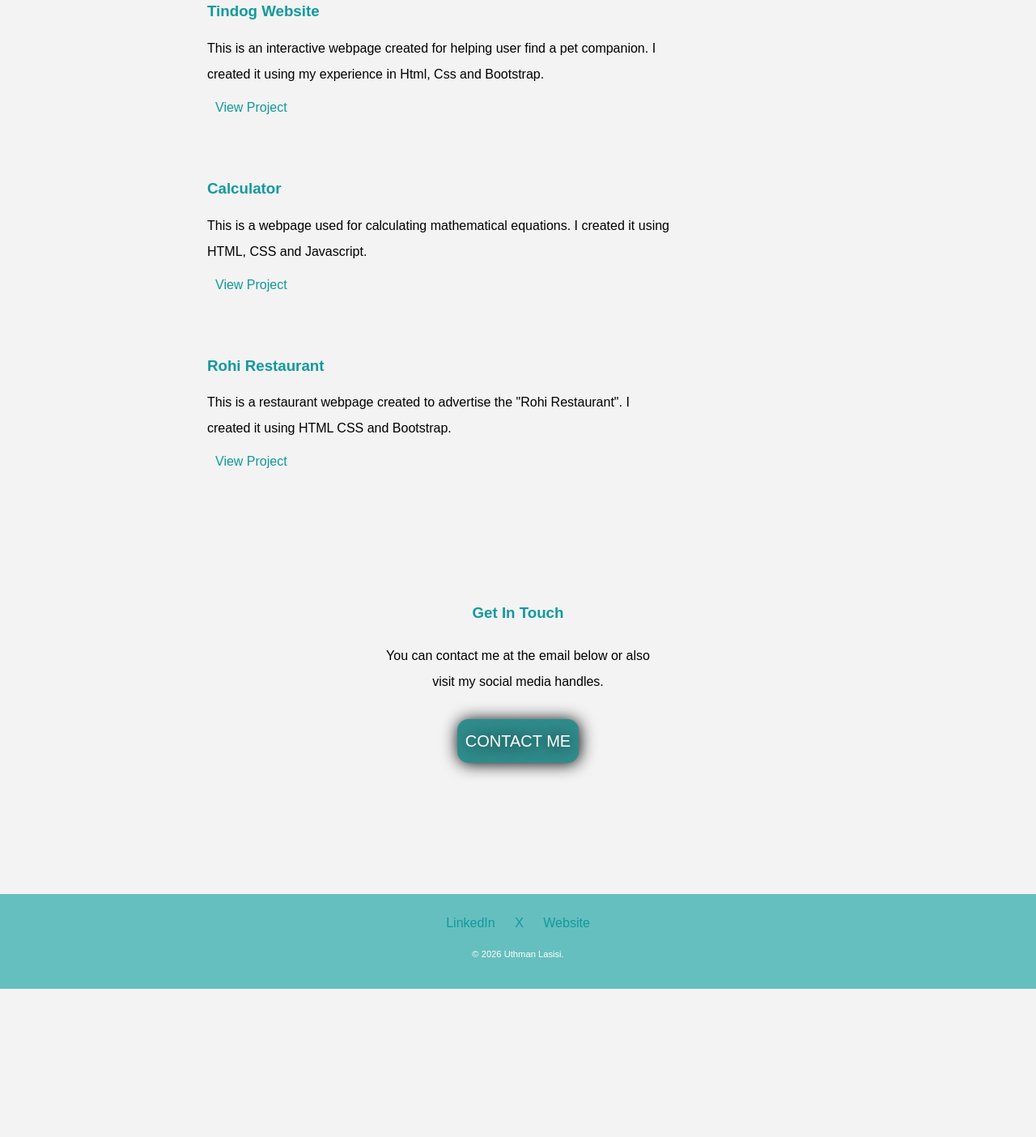
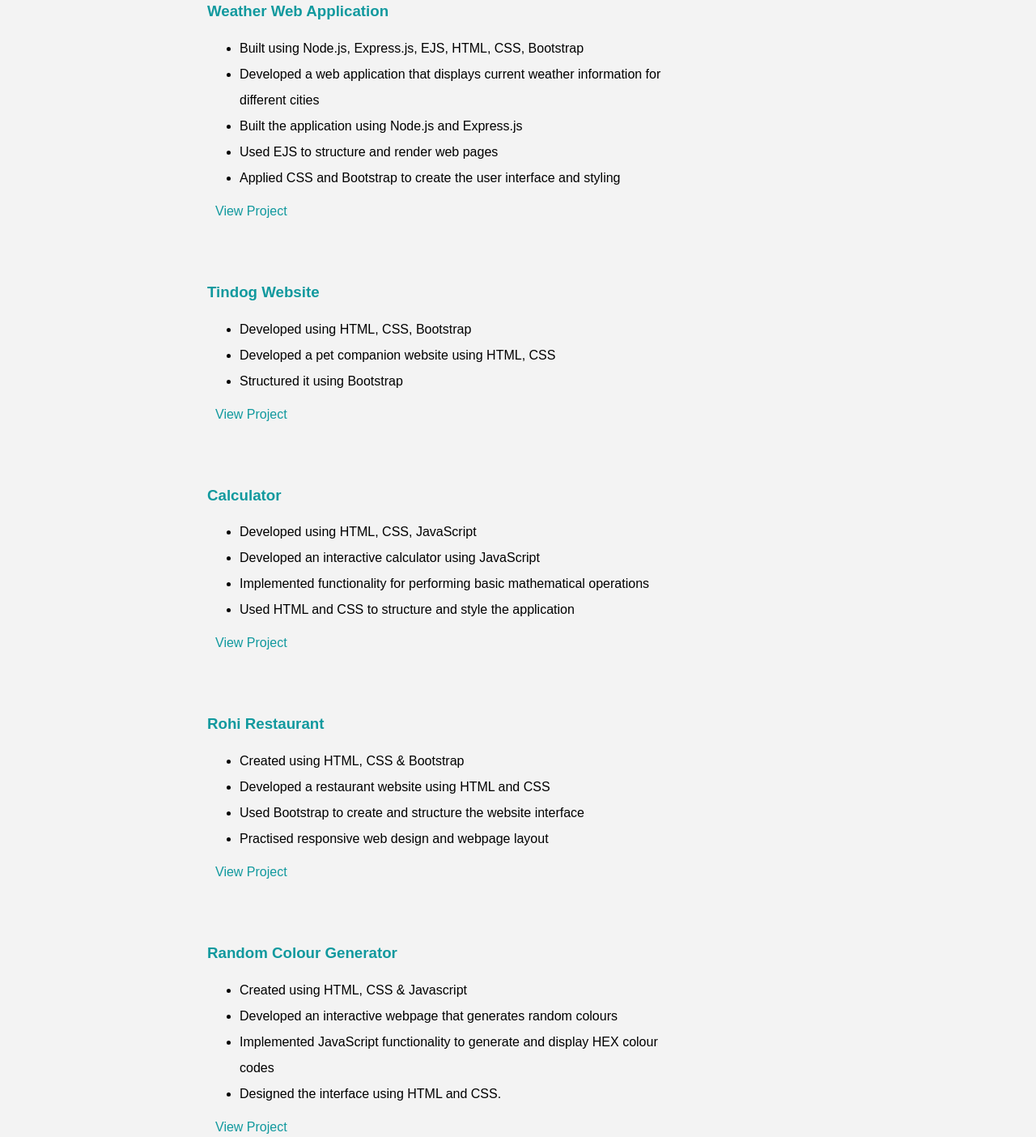
Before and after one commit to lasisiuthman009-boop/Resume, a plain HTML site: page index.html in a window 1280 px wide. Shown: the part 2509-3913 px from the top of the page at 81% size. Before the commit the page ends 3730 px from the top, so only its background shows below. Drawn offline with Linux system fonts and the light colour scheme.

Commit message:
Add files via upload

```diff
--- a/index.html
+++ b/index.html
@@ -46,34 +46,82 @@
     <div class="project-div">
       <h2>My Projects</h2>
       <p class="project-first-p">Here are some of the projects I have created:</p>
+
       <div class="the-projects">
-        <h3>Tindog Website</h3>
-        <p>
-          This is an interactive webpage created for helping user find a pet companion. I created it using my experience
-          in Html, Css and Bootstrap.
-        </p>
-        <a
-          href="bootstrap.html">View
+        <h3>Weather Web Application</h3>
+        <ul style="line-height: 2;">
+          <li>Built using Node.js, Express.js, EJS, HTML, CSS, Bootstrap</li>
+          <li>Developed a web application that displays current weather information for different cities</li>
+          <li>Built the application using Node.js and Express.js</li>
+          <li>Used EJS to structure and render web pages</li>
+          <li>Applied CSS and Bootstrap to create the user interface and styling</li>
+
+
+        </ul>
+        <a href="https://weather-lcsc.onrender.com">View
           Project</a>
       </div>
       <div class="the-projects">
-         <h3>Calculator </h3>
-        <p>
-          This is a webpage used for calculating mathematical equations. I created it using HTML, CSS and Javascript.
-        </p>
-        <a
-          href="https://lasisiuthman009-boop.github.io/Calculator/">View
+        <h3>Tindog Website</h3>
+        <ul style="line-height: 2;">
+          <li>Developed using HTML, CSS, Bootstrap</li>
+          <li>Developed a pet companion website using HTML, CSS</li>
+          <li>Structured it using Bootstrap</li>
+
+        </ul>
+        <a href="bootstrap.html">View
+          Project</a>
+      </div>
+      <div class="the-projects">
+        <h3>Calculator </h3>
+        <ul style="line-height: 2;">
+          <li>Developed using HTML, CSS, JavaScript</li>
+          <li>Developed an interactive calculator using JavaScript</li>
+          <li>Implemented functionality for performing basic mathematical operations</li>
+          <li>Used HTML and CSS to structure and style the application</li>
+
+        </ul>
+        <a href="https://lasisiuthman009-boop.github.io/Calculator/">View
           Project</a>
 
 
       </div>
       <div class="the-projects">
-         <h3>Rohi Restaurant </h3>
-        <p>
-          This is a restaurant webpage created to advertise the "Rohi Restaurant". I created it using HTML CSS and Bootstrap.
-        </p>
-        <a
-          href="https://lasisiuthman009-boop.github.io/Rohi-Restaurant/">View
+        <h3>Rohi Restaurant </h3>
+        <ul style="line-height: 2;">
+          <li>Created using HTML, CSS & Bootstrap</li>
+          <li>Developed a restaurant website using HTML and CSS</li>
+          <li>Used Bootstrap to create and structure the website interface</li>
+          <li>Practised responsive web design and webpage layout</li>
+
+        </ul>
+        <a href="https://lasisiuthman009-boop.github.io/Rohi-Restaurant/">View
+          Project</a>
+
+
+      </div>
+      <div class="the-projects">
+        <h3>Random Colour Generator</h3>
+        <ul style="line-height: 2;">
+          <li>Created using HTML, CSS & Javascript</li>
+          <li>Developed an interactive webpage that generates random colours</li>
+          <li>Implemented JavaScript functionality to generate and display HEX colour codes</li>
+          <li>Designed the interface using HTML and CSS.</li>
+        </ul>
+        <a href="https://lasisiuthman009-boop.github.io/Rohi-Restaurant/">View
+          Project</a>
+
+
+      </div>
+      <div class="the-projects">
+        <h3>Counter</h3>
+        <ul style="line-height: 2;">
+          <li>Created using HTML, CSS & Javascript</li>
+          <li>Developed an interactive webpage that serves as a counter</li>
+          <li>Implemented JavaScript functionality to change text color if the number is negative</li>
+          <li>Designed the interface using HTML and CSS.</li>
+        </ul>
+        <a href="https://lasisiuthman009-boop.github.io/Rohi-Restaurant/">View
           Project</a>
 
 
--- a/style.css
+++ b/style.css
@@ -238,6 +238,7 @@ p {
     }
 
     p {
+        font-weight: 400;
         line-height: 2;
     }
 
@@ -309,6 +310,10 @@ p {
         width: 75%;
         margin: 80px 0;
 
+    }
+
+    ul {
+       font-weight: 400;
     }
 
 
```
